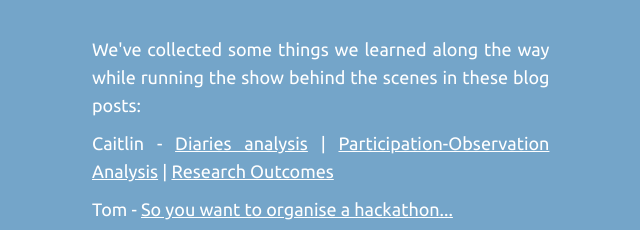
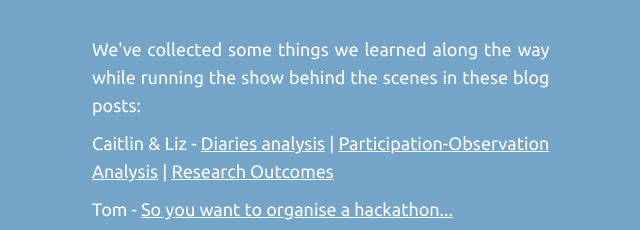
Before and after one commit to tomchambers2/art-hackathon-website, a website: page app/public/index.html in a window 1280 px wide. Shown: the part 2240-2470 px from the top of the page, 563-1203 px from the left. Drawn offline with Linux system fonts and the light colour scheme.

Commit message:
add liz to caitlin

```diff
--- a/app/public/index.html
+++ b/app/public/index.html
@@ -116,7 +116,7 @@
 						</div>
 						<div class="col-xs-12 col-md-6 text-justify">
 							<p>We've collected some things we learned along the way while running the show behind the scenes in these blog posts:</p>
-							<p>Caitlin - <a href="diaries.html">Diaries analysis</a> | <a href="analysis.html">Participation-Observation Analysis</a> | <a href="outcomes.html">Research Outcomes</a></p>
+							<p>Caitlin &amp; Liz - <a href="diaries.html">Diaries analysis</a> | <a href="analysis.html">Participation-Observation Analysis</a> | <a href="outcomes.html">Research Outcomes</a></p>
 							<p>Tom - <a href="http://tech-blog.tomchambers.me/2015/05/26/So-you-want-to-organise-a-hackathon/" target="_blank">So you want to organise a hackathon...</a></p>
 							<p>Theo - ...pending</p>
 							<p>Jimmy - <a href="http://jimmytidey.co.uk/blog/what-happened-at-arthack/" target="_blank">What happened at arthack</a></p>
```
Also changed, not shown: app/public/outcomes.html (+1 -1 lines).
